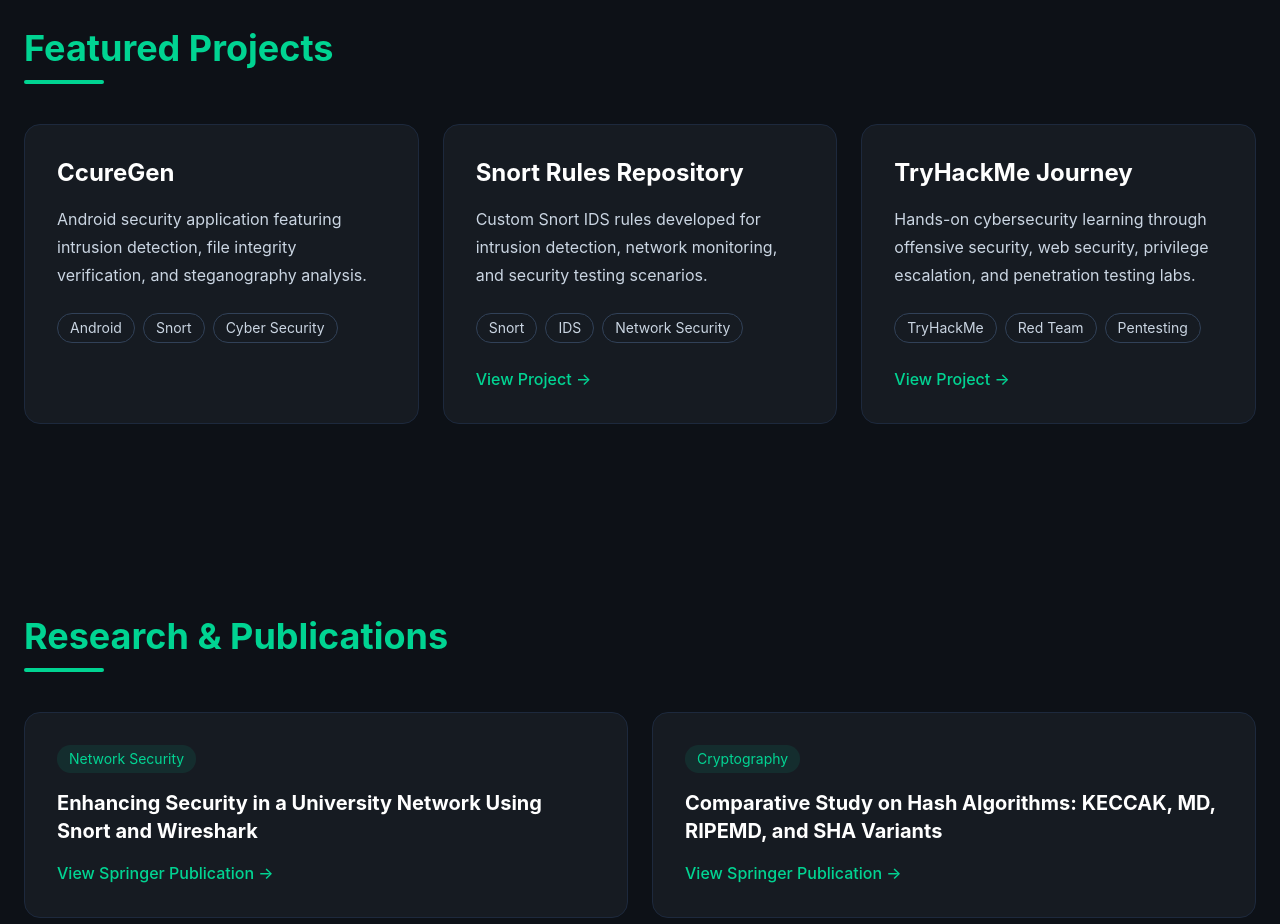
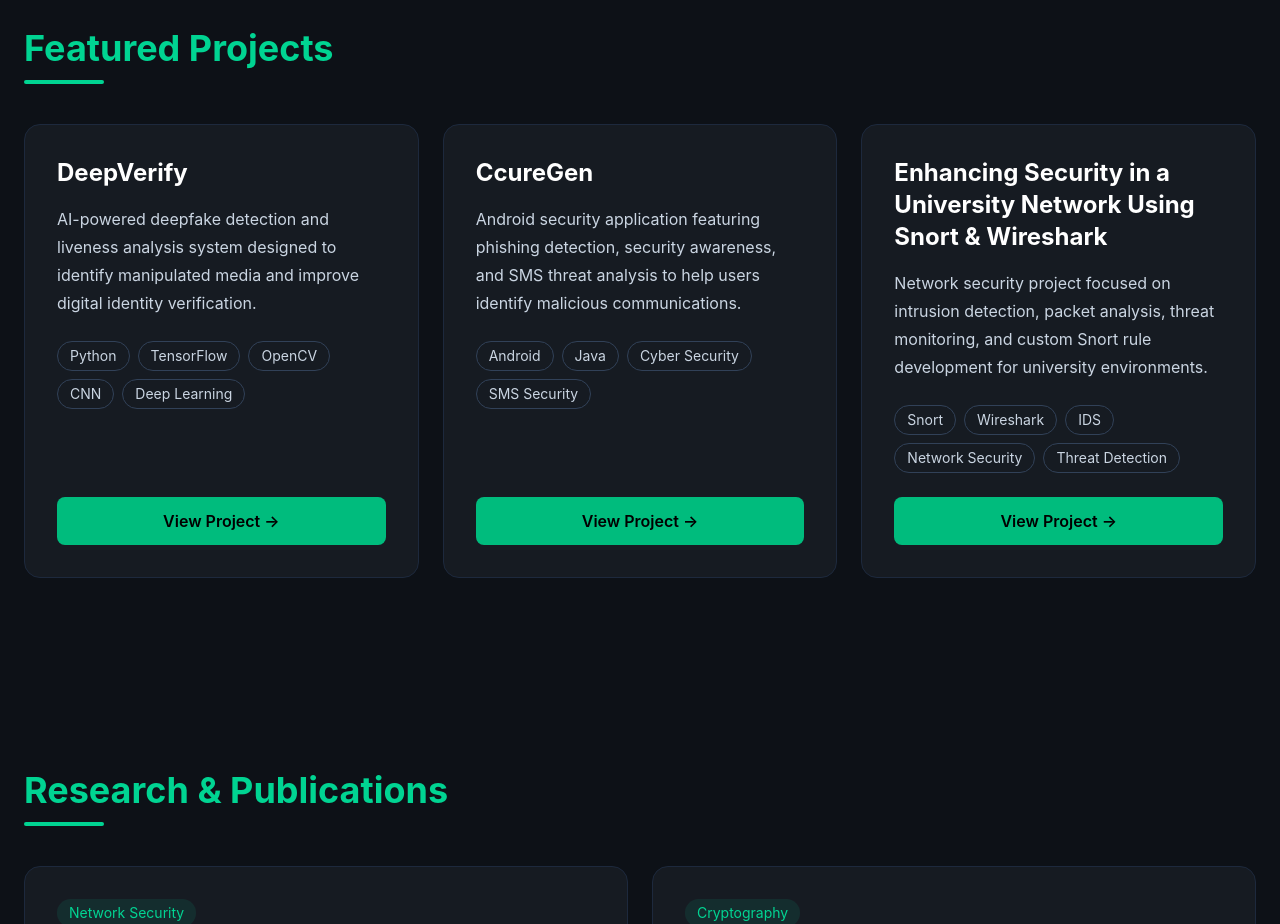
Before and after one commit to shahrachit0202/rachit-portfolio, a React (Vite) app: page / in a window 1280 px wide. Shown: the part 4780-5704 px from the top of the page. Built offline with nearby package versions, Linux system fonts and the light colour scheme.

Commit message:
Upgraded projects section

```diff
--- a/src/components/Projects.jsx
+++ b/src/components/Projects.jsx
@@ -4,32 +4,48 @@
 export default function Projects() {
   const projects = [
     {
+      title: "DeepVerify",
+      description:
+        "AI-powered deepfake detection and liveness analysis system designed to identify manipulated media and improve digital identity verification.",
+      technologies: [
+        "Python",
+        "TensorFlow",
+        "OpenCV",
+        "CNN",
+        "Deep Learning",
+      ],
+      github: "#",
+    },
+    {
       title: "CcureGen",
       description:
-        "Android security application featuring intrusion detection, file integrity verification, and steganography analysis.",
-      tech: ["Android", "Snort", "Cyber Security"],
-      link: "#",
+        "Android security application featuring phishing detection, security awareness, and SMS threat analysis to help users identify malicious communications.",
+      technologies: [
+        "Android",
+        "Java",
+        "Cyber Security",
+        "SMS Security",
+      ],
+      github: "https://github.com/shailshah2757/PhishSMS",
     },
     {
-      title: "Snort Rules Repository",
+      title: "Enhancing Security in a University Network Using Snort & Wireshark",
       description:
-        "Custom Snort IDS rules developed for intrusion detection, network monitoring, and security testing scenarios.",
-      tech: ["Snort", "IDS", "Network Security"],
-      link: "https://github.com/shahrachit0202/snort_rules",
-    },
-    {
-      title: "TryHackMe Journey",
-      description:
-        "Hands-on cybersecurity learning through offensive security, web security, privilege escalation, and penetration testing labs.",
-      tech: ["TryHackMe", "Red Team", "Pentesting"],
-      link: "https://tryhackme.com/p/R2Shah",
+        "Network security project focused on intrusion detection, packet analysis, threat monitoring, and custom Snort rule development for university environments.",
+      technologies: [
+        "Snort",
+        "Wireshark",
+        "IDS",
+        "Network Security",
+        "Threat Detection",
+      ],
+      github: "https://github.com/shahrachit0202/snort_rules",
     },
   ];
 
   return (
     <section id="projects" className="py-24">
       <Container>
-
         <SectionTitle title="Featured Projects" />
 
         <div className="grid md:grid-cols-2 xl:grid-cols-3 gap-6">
@@ -43,12 +59,16 @@
                 border-slate-800
                 rounded-2xl
                 p-8
+                flex
+                flex-col
+                justify-between
                 hover:border-emerald-400
                 hover:-translate-y-1
                 transition-all
                 duration-300
               "
             >
+              <div>
                 <h3 className="text-2xl font-bold text-white mb-4">
                   {project.title}
                 </h3>
@@ -58,7 +78,7 @@
                 </p>
 
                 <div className="flex flex-wrap gap-2 mb-6">
-                {project.tech.map((tech) => (
+                  {project.technologies.map((tech) => (
                     <span
                       key={tech}
                       className="
@@ -75,26 +95,30 @@
                     </span>
                   ))}
                 </div>
+              </div>
 
-              {project.link !== "#" && (
               <a
-                  href={project.link}
+                href={project.github}
                 target="_blank"
                 rel="noreferrer"
                 className="
-                    text-emerald-400
-                    font-medium
-                    hover:underline
+                  inline-block
+                  text-center
+                  bg-emerald-500
+                  text-black
+                  font-semibold
+                  py-3
+                  rounded-lg
+                  hover:bg-emerald-400
+                  transition
                 "
               >
                 View Project →
               </a>
-              )}
             </div>
           ))}
 
         </div>
-
       </Container>
     </section>
   );
```
Lines whose indentation alone changed are shown as unchanged.
